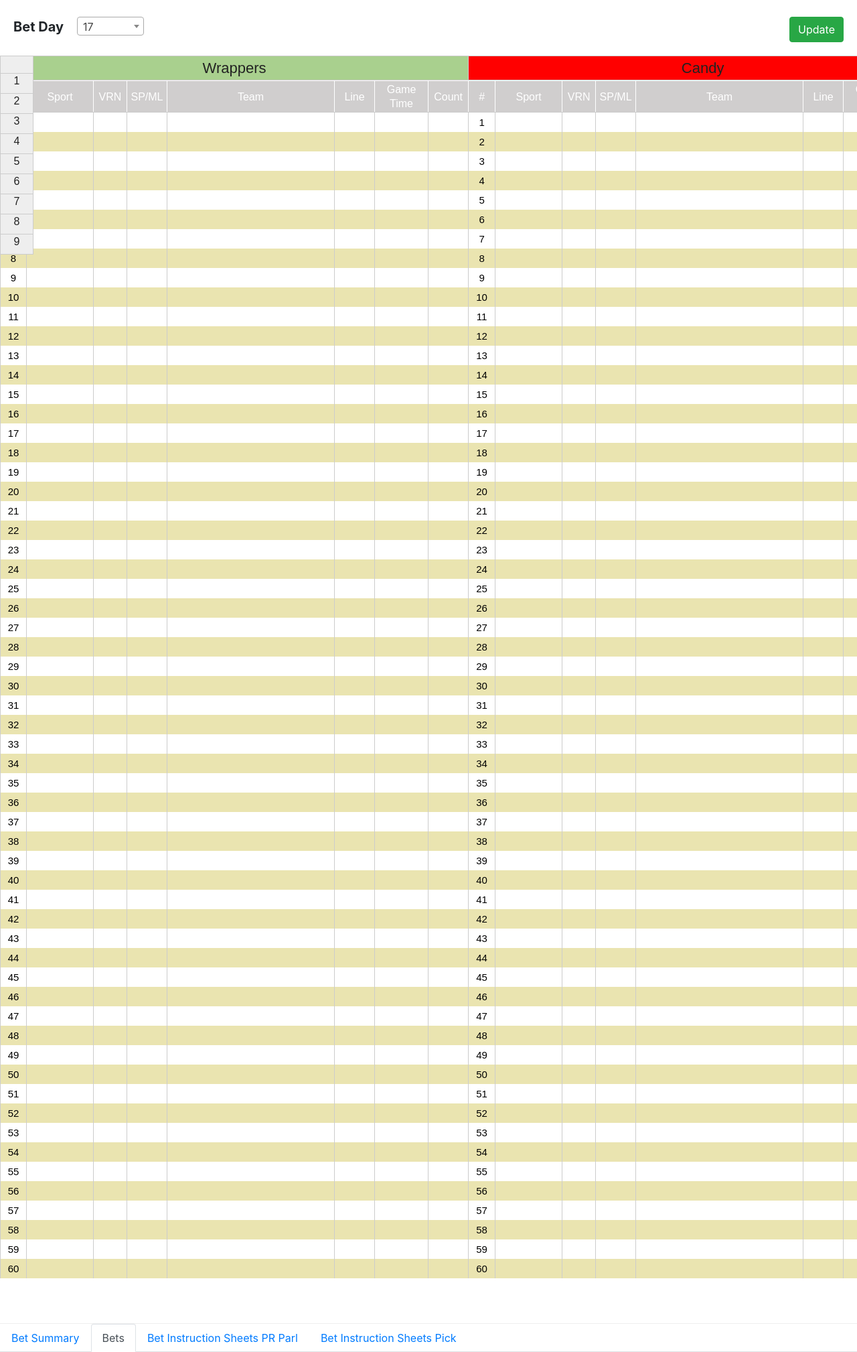
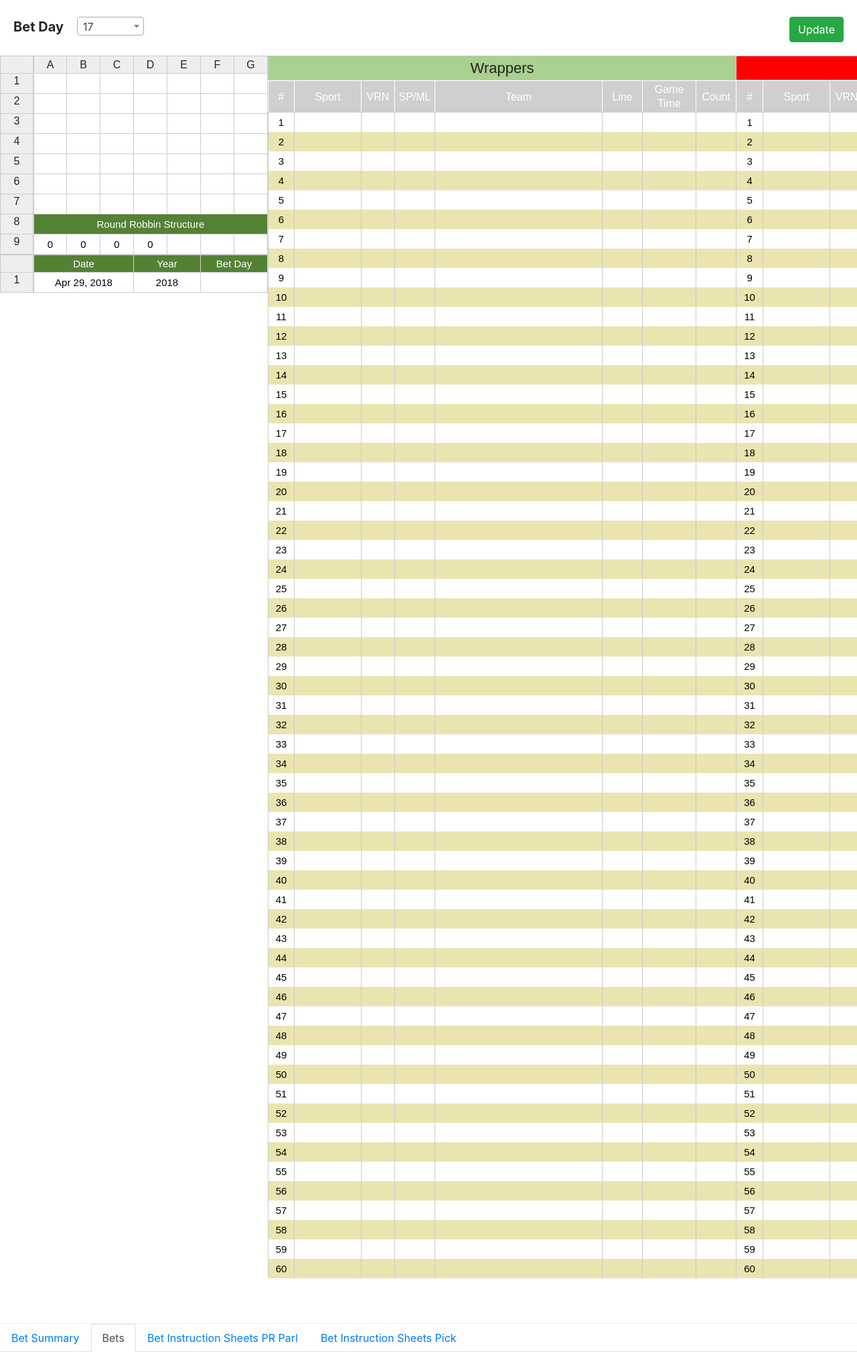
Before and after one commit to devmaster23/bet, a CodeIgniter app: page /database/worksheets in a window 1280 px wide, after a click on "Bets". Shown: the part 56-2074 px from the top of the page at 67% size. Run offline with CodeIgniter, Linux system fonts and the light colour scheme; data that the repository does not hold is empty; some libraries are stand-ins or nearby versions.

Commit message:
fix bets table

```diff
--- a/application/views/worksheets.php
+++ b/application/views/worksheets.php
@@ -32,6 +32,7 @@
             <div class="tab-pane active" id="bet_summary" role="tabpanel">
             </div>
             <div class="tab-pane" id="bets" role="tabpanel">
+                <div class="bets-inner">
                     <div class="setting_div">
                         <div class="sheet setting_sheet" data-type="setting_sheet">
                         </div>
@@ -41,6 +42,7 @@
                     </div>
                     <div class="all-picks">
                         <div class="sheet" data-type="bets">
+                        </div>
                     </div>
                 </div>
             </div>
--- a/assets/css/style.css
+++ b/assets/css/style.css
@@ -335,12 +335,19 @@
     left: 30%;
     background-size: 100% 100%;
 }
-
-#bets .setting_div{
-    float: left;
+#bets .bets-inner{
+    display: flex;
+    align-content: flex-start;
+    justify-content: flex-start;
+    position: relative;
 }
-#bets .all-picks{
-    width: 100%;
+#bets .bets-inner .setting_div{
+    flex: 0 0 400px;
+    position: relative;
+}
+#bets .bets-inner .all-picks{
+    flex: 1 0;
+    position: relative;
 }
 
 .pick-check{
--- a/assets/js/worksheet.js
+++ b/assets/js/worksheet.js
@@ -55,6 +55,7 @@ var customHotSettings = {
     className: "htCenter htMiddle",
     rowHeaders: true,
     colHeaders: true,
+    height: 297,
     cells: function (row, col, prop) {
       var cellProperties = {};
       cellProperties.renderer = settingValueRenderer;
@@ -147,6 +148,7 @@ var customHotSettings1 = {
     className: "htCenter htMiddle",
     rowHeaders: true,
     colHeaders: true,
+    height: 200,
     colHeaders: ['Date', 'Year', 'Bet Day'],
     cells: function (row, col, prop) {
       var cellProperties = {};
```
Lines whose indentation alone changed are shown as unchanged.
